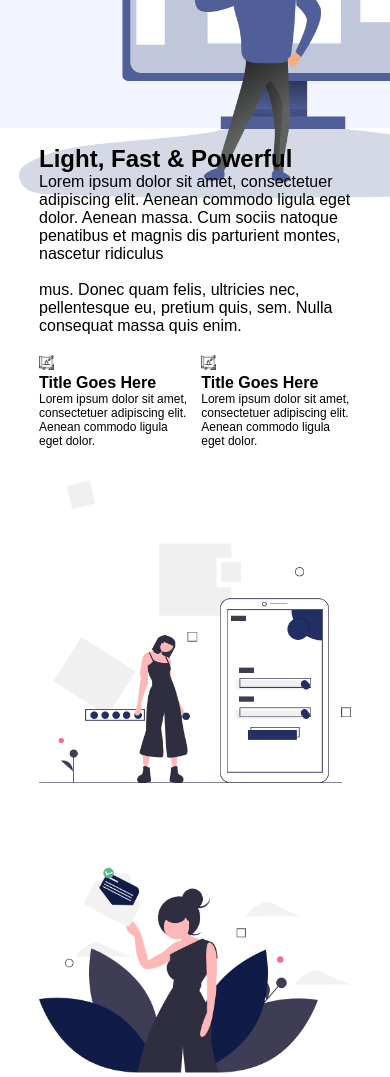
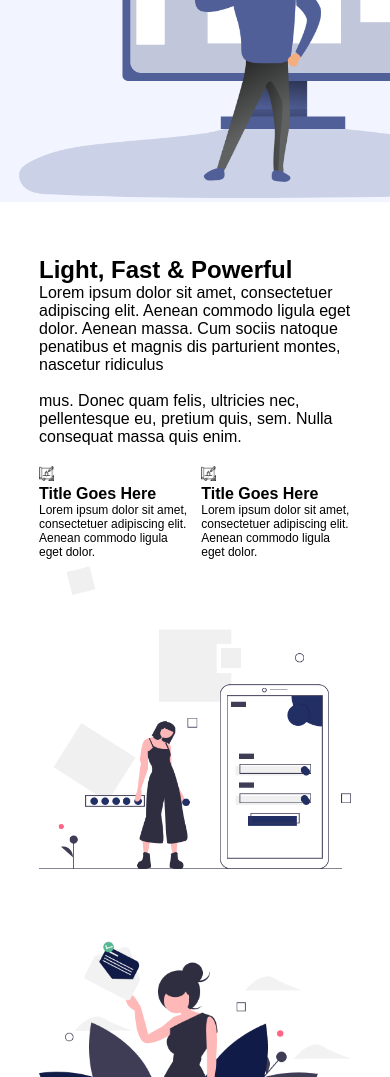
Before and after one commit to mimiicodes/code-surgery-project-1, a plain HTML site: page index.html in a window 390 px wide. Shown: the part 800-1877 px from the top of the page. Drawn offline with Linux system fonts and the light colour scheme; a web font is replaced by a local one.

Commit message:
adjusted

```diff
--- a/index.html
+++ b/index.html
@@ -39,7 +39,7 @@
             </div>
         </div>
     </header>
-    <section class="first-section">
+    <section class="first-section padding">
         <div class="first-section-left">
             <div class="first-section-left-top">
                 <h1>Light, Fast & Powerful</h1>
--- a/style.css
+++ b/style.css
@@ -162,6 +162,9 @@ button{
 
 
 @media screen and (max-width: 768px){
+    header{
+        height: fit-content;
+    }
     .hero-section{
         display: flex;
         flex-wrap: wrap;
@@ -221,6 +224,9 @@ button{
 }
 
 @media screen and (max-width: 768px){
+    .padding{
+        padding: 50px 0 0 0;
+    }
     .first-section-left{
         width: 100%;
     }
```
